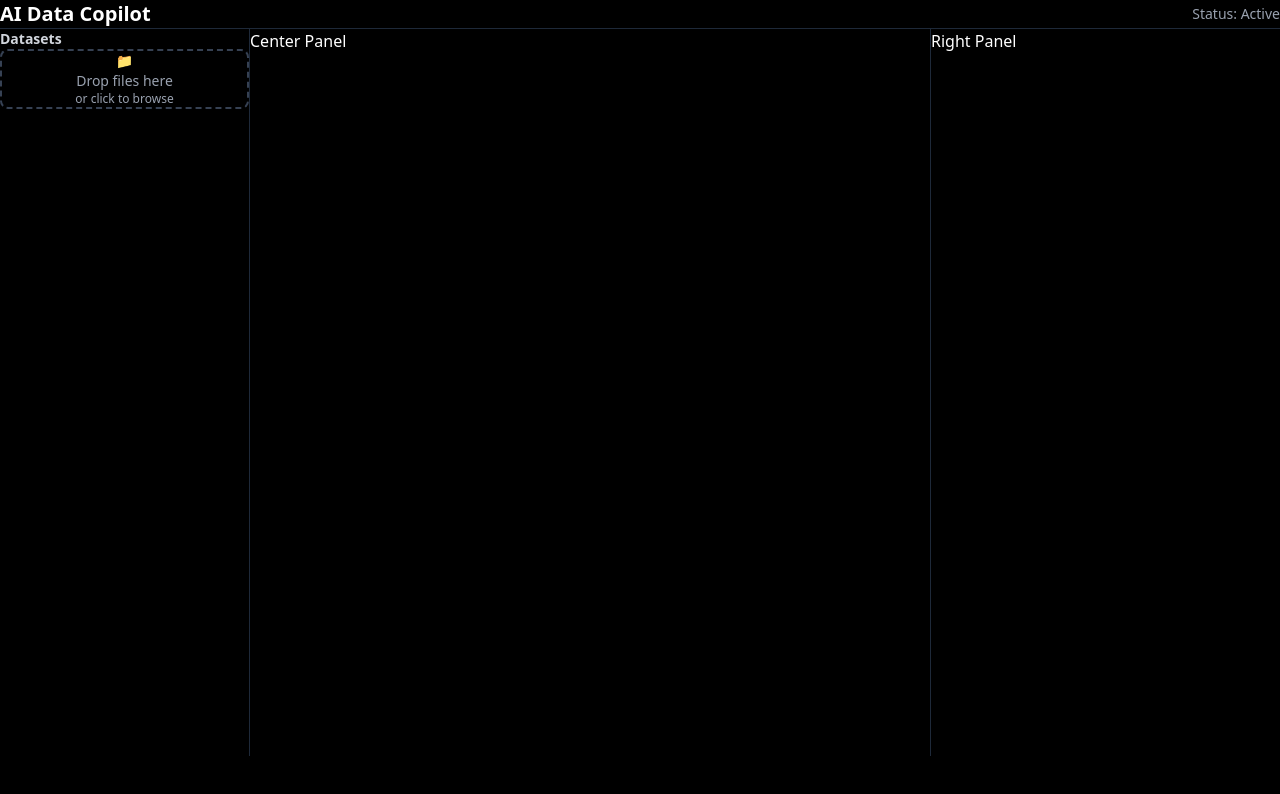
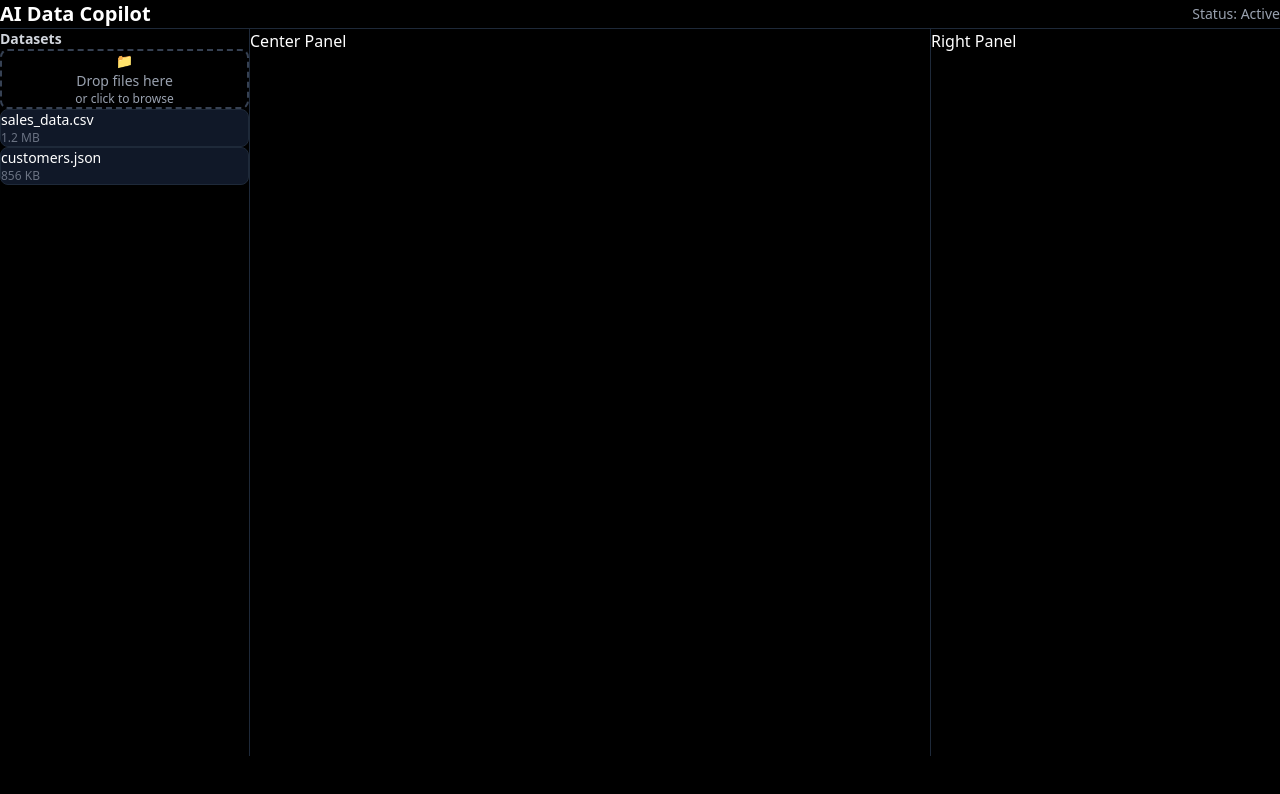
Before and after one commit to Prajwal0422/AI-Copilot-for-Data-Analysis, a Next.js app in the folder frontend/: page / in a window 1280 px wide. Shown: the top 794 px of the page. Built offline with nearby package versions, Linux system fonts and the light colour scheme.

Commit message:
feat: add dataset list UI

```diff
--- a/frontend/app/page.tsx
+++ b/frontend/app/page.tsx
@@ -25,6 +25,18 @@ export default function Home() {
               <div className="text-xs mt-1">or click to browse</div>
             </div>
           </div>
+
+          {/* Dataset List */}
+          <div className="space-y-2">
+            <div className="bg-gray-900 rounded-lg p-3 border border-gray-800 hover:border-gray-700 transition-colors cursor-pointer">
+              <div className="text-sm font-medium">sales_data.csv</div>
+              <div className="text-xs text-gray-500 mt-1">1.2 MB</div>
+            </div>
+            <div className="bg-gray-900 rounded-lg p-3 border border-gray-800 hover:border-gray-700 transition-colors cursor-pointer">
+              <div className="text-sm font-medium">customers.json</div>
+              <div className="text-xs text-gray-500 mt-1">856 KB</div>
+            </div>
+          </div>
         </div>
         <div className="p-4">Center Panel</div>
         <div className="border-l border-gray-800 p-4">Right Panel</div>
```
